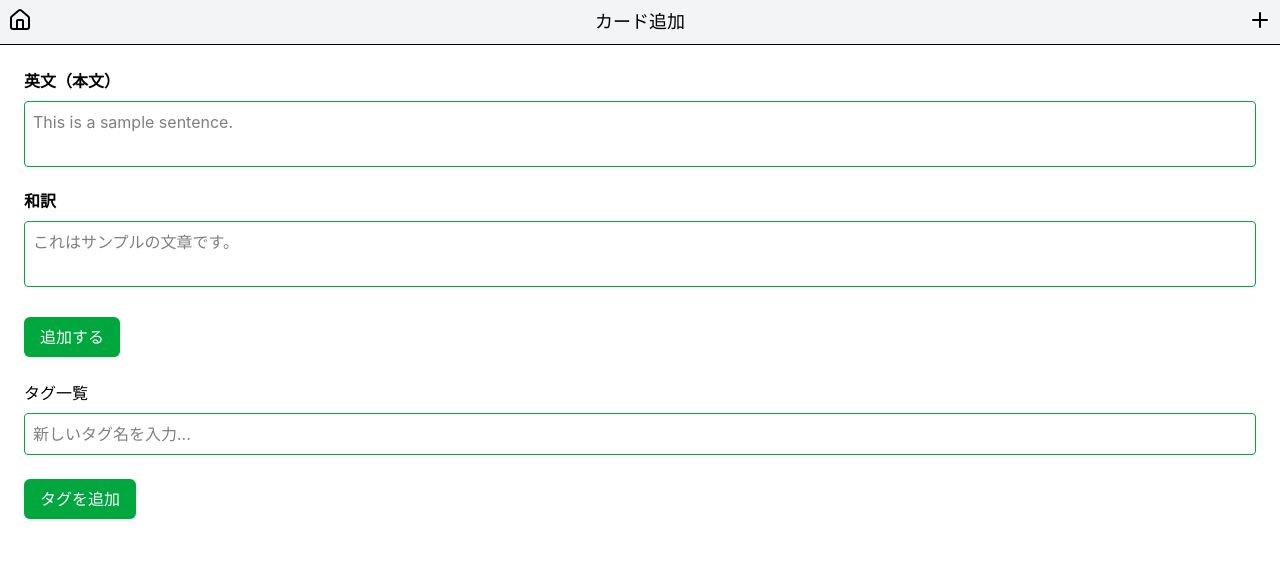
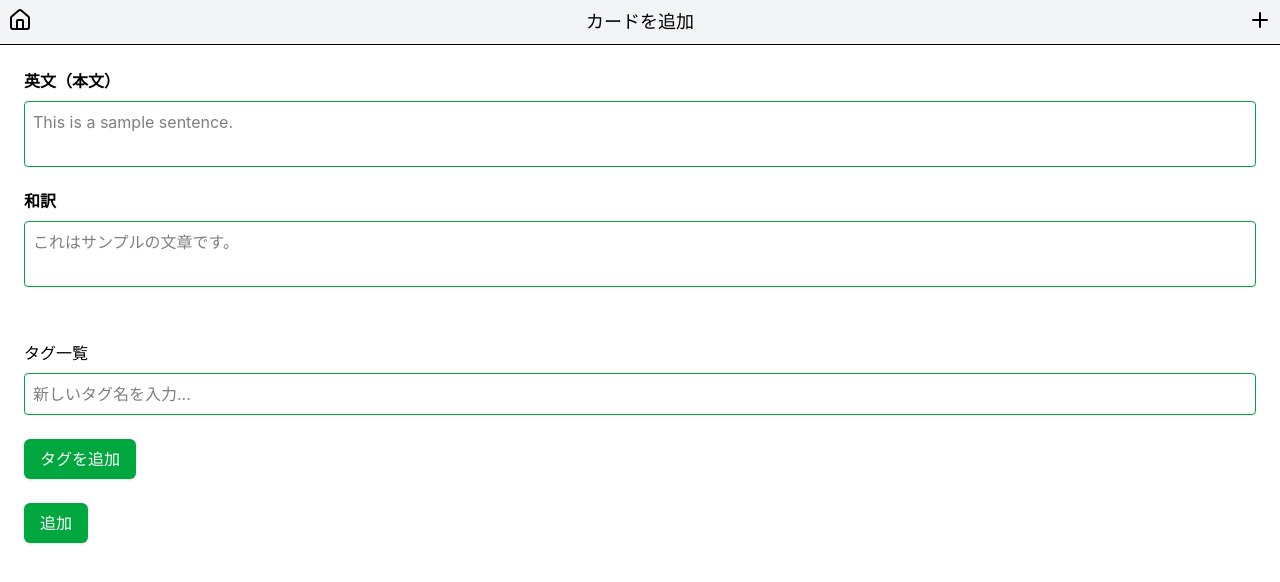
Before and after one commit to 20tksh21/english-sentence-stacker, a React (Vite) app: page /input-page in a window 1280 px wide. Shown: the top 582 px of the page. Built offline with nearby package versions, Linux system fonts and the light colour scheme; no server answers; the database is empty.

Commit message:
編集機能実装
削除ボタンを編集ボタンに変え、編集ページに削除ボタンをおいた

```diff
--- a/src/App.tsx
+++ b/src/App.tsx
@@ -8,7 +8,7 @@ export default function App() {
   const {
     sentenceCards,
     allTags,
-    handleAddCard, handleDeleteCard
+    handleAddCard, handleDeleteCard, handleUpdateCard
   } = useCardData();
 
   return(
@@ -18,8 +18,13 @@ export default function App() {
 
       <main className="">
         <Routes>
-          <Route path="/" element={<CardPage sentenceCards={sentenceCards} allTags={allTags} onDelete={handleDeleteCard} />} />
-          <Route path="/input-page" element={<InputPage allTags={allTags} onAddCard={handleAddCard} />} />
+          <Route path="/" element={<CardPage sentenceCards={sentenceCards} allTags={allTags}/>} />
+          <Route
+            path="/input-page"
+            element={<InputPage allCards={sentenceCards} allTags={allTags} onAddCard={handleAddCard} onDeleteCard={handleDeleteCard} onUpdateCard={handleUpdateCard}/>} />
+          <Route
+            path="/edit-page/:id"
+            element={<InputPage allCards={sentenceCards} allTags={allTags} onAddCard={handleAddCard} onDeleteCard={handleDeleteCard} onUpdateCard={handleUpdateCard}/>}/>
         </Routes>
       </main>
     </BrowserRouter>
--- a/src/components/Header.tsx
+++ b/src/components/Header.tsx
@@ -4,15 +4,18 @@ import { Link, useLocation } from "react-router-dom"
 export default function Header() {
     const location = useLocation();
 
-    const getPageTitle = (pathname: string) => {
-        switch (pathname) {
-            case "/":
-                return "カード一覧";
-            case "/input-page":
-                return "カード追加";
+const getPageTitle = (pathname: string) => {
+        if (pathname === "/") {
+            return "カード一覧";
+        }
+        if (pathname === "/input-page") {
+            return "カードを追加";
+        }
+        // パスが "/edit/" で始まっていれば「カードを編集」を返す
+        if (pathname.startsWith("/edit-page/")) {
+            return "カードを編集";
         }
     };
-
     const title = getPageTitle(location.pathname);
     return (
         <header className="bg-gray-100 p-2 sticky top-0 z-50 flex justify-between border-b">
--- a/src/components/sentence-card.tsx
+++ b/src/components/sentence-card.tsx
@@ -1,13 +1,13 @@
 import type { SentenceCardType } from "./sentence-card-type"
-import { Volume2, Trash } from "lucide-react"
+import { Link } from "react-router-dom"
+import { Volume2, Settings } from "lucide-react"
 import ToolTip from "./tool-tip"
 
 type SentenceCardProps = {
     card: SentenceCardType;
-    onDelete: (card: SentenceCardType) => void;
 }
 
-export default function SentenceCard ({card, onDelete}: SentenceCardProps) {
+export default function SentenceCard ({card}: SentenceCardProps) {
 
     //スピーカーボタンの処理
     const handleEnglishSpeak = (englishText: string) => {
@@ -30,7 +30,7 @@ export default function SentenceCard ({card, onDelete}: SentenceCardProps) {
         //カード外枠のdiv
         <div className="bg-gray-50 m-4 p-5 border-2 border-green-600 shadow rounded-lg">
             {/*本文エリアとタグエリアを縦に並べるdiv */}
-            <div className="flex-col gap-4">
+            <div className="flex flex-col gap-4">
 
                 {/*本文行のボタン部分と文章部分を横に並べるdiv */}
                 <div className="flex gap-4">
@@ -47,14 +47,12 @@ export default function SentenceCard ({card, onDelete}: SentenceCardProps) {
                         </button>
 
 
-                        {/*削除ボタン */}
-                        <button
-                            onClick={() => onDelete(card)}
-                            className="relative group mt-4 mb-1 hover:text-gray-400"
+                        {/*編集画面遷移ボタン */}
+                        <Link
+                            to={`/edit-page/${card.id}`}
                         >
-                            <Trash></Trash>
-                            <ToolTip text="削除"></ToolTip>
-                        </button>
+                            <Settings className="hover:text-gray-400"></Settings>
+                        </Link>
 
                     </div>
 
--- a/src/components/useCardData.tsx
+++ b/src/components/useCardData.tsx
@@ -47,11 +47,27 @@ export default function useCardData() {
         setSentenceCards(sentenceCards.filter((card) => card.id !== targetCard.id))
     }
 
+    async function handleUpdateCard(updatedCard: SentenceCardType) {
+        const { error } = await supabase
+            .from('sentence-card')
+            .update({
+                english_sentence: updatedCard.english_sentence,
+                japanese_sentence: updatedCard.japanese_sentence,
+                tags: updatedCard.tags
+            })
+            .eq('id', updatedCard.id)
+
+        if(error) {
+            console.error('更新失敗', error);
+        }
+
+        setSentenceCards(sentenceCards.map((card) => card.id === updatedCard.id ? updatedCard : card));
+    }
+
 
     return {
         sentenceCards, setSentenceCards,
         allTags,
-        handleAddCard, handleDeleteCard
-
+        handleAddCard, handleDeleteCard, handleUpdateCard
     }
 }
--- a/src/pages/card-page.tsx
+++ b/src/pages/card-page.tsx
@@ -7,10 +7,9 @@ import SentenceCard from "../components/sentence-card";
 type CardPageProps = {
     sentenceCards: SentenceCardType[];
     allTags: string[];
-    onDelete: (card: SentenceCardType) => void;
 }
 
-export default function CardPage({sentenceCards, allTags, onDelete}: CardPageProps) {
+export default function CardPage({sentenceCards, allTags}: CardPageProps) {
 
     const [searchSelectedTag, setSearchSelectedTag] = useState<string[]>([]);
 
@@ -55,7 +54,6 @@ export default function CardPage({sentenceCards, allTags, onDelete}: CardPagePro
                 <SentenceCard
                 key={card.id}
                 card={card}
-                onDelete={onDelete}
                 />
             ))}
             </div>
--- a/src/pages/input-page.tsx
+++ b/src/pages/input-page.tsx
@@ -1,19 +1,28 @@
 import { useState } from "react";
-import { useNavigate } from "react-router-dom";
+import { useNavigate, useParams } from "react-router-dom";
 import type { SentenceCardType } from "../components/sentence-card-type";
 import TagBadges from "../components/tag-badges";
 
 //app.tsxから受け取るデータの型
 type InputPageProps = {
+    allCards: SentenceCardType[];
     onAddCard: (card: SentenceCardType) => void;
+    onDeleteCard: (card: SentenceCardType) => void;
+    onUpdateCard: (card: SentenceCardType) => void;
     allTags: string[];
 };
 
-export default function InputPage({ onAddCard, allTags }: InputPageProps) {
-    const [englishInput, setEnglishInput] = useState<string>("");
-    const [japaneseInput, setJapaneseInput] = useState<string>("");
+export default function InputPage({allCards, onAddCard, onDeleteCard, onUpdateCard, allTags }: InputPageProps) {
 
-    const [selectedTags, setSelectedTags] = useState<string[]>([]);
+    //URLにidがあったら編集モード
+    const { id } = useParams();
+    const isEdit = id !== undefined;
+    const targetCard = allCards.find((card) => card.id === id)
+
+    const [englishInput, setEnglishInput] = useState<string>(targetCard ? targetCard.english_sentence : "");
+    const [japaneseInput, setJapaneseInput] = useState<string>(targetCard ? targetCard.japanese_sentence : "");
+
+    const [selectedTags, setSelectedTags] = useState<string[]>(targetCard ? targetCard.tags : []);
     const [tagInput, setTagInput] = useState<string>("");
 
     const navigate = useNavigate();
@@ -21,23 +30,34 @@ export default function InputPage({ onAddCard, allTags }: InputPageProps) {
     //表示用の既存タグ＋追加したタグ
     const displayTags: string[] = Array.from(new Set([...allTags, ...selectedTags]));
 
-    const handleAddCard = () => {
+    const handleSave = () => {
         if (!englishInput.trim() && !japaneseInput.trim()) return;
 
-        //DBへの追加とステートの編集のみ
+        if (isEdit && targetCard) {
+            // 編集モードのとき→更新用関数を呼ぶ
+            onUpdateCard({
+                id: targetCard.id, // 既存のIDをそのまま引き継ぐ
+                english_sentence: englishInput,
+                japanese_sentence: japaneseInput,
+                tags: selectedTags
+            });
+        } else {
+            // 新規作成のとき→追加用関数を呼ぶ
             onAddCard({
                 id: crypto.randomUUID(),
                 english_sentence: englishInput,
                 japanese_sentence: japaneseInput,
                 tags: selectedTags
             });
-
-        setEnglishInput("");
-        setJapaneseInput("");
-        setSelectedTags([]);
+        }
 
         navigate('/');
-    };
+    }
+
+    const handleDeleteCard = (card: SentenceCardType) => {
+        onDeleteCard(card);
+        navigate('/');
+    }
 
     const handleInputTagSelect = (tag: string) => {
         if (selectedTags.includes(tag)) {
@@ -74,14 +94,6 @@ export default function InputPage({ onAddCard, allTags }: InputPageProps) {
                     className="bg-white w-full mt-2 mb-6 p-2 border border-green-600 rounded-sm resize-none"
                 ></textarea>
 
-                <button
-                    onClick={handleAddCard}
-                    className="text-white bg-green-600 px-4 py-2 rounded-md shadow hover:bg-green-800"
-                >
-                    追加する
-                </button>
-                <br/>
-
 
                 {/*既存のタグ一覧 */}
                 <p className="mt-6">タグ一覧</p>
@@ -97,16 +109,40 @@ export default function InputPage({ onAddCard, allTags }: InputPageProps) {
                     onChange={(e) => setTagInput(e.target.value)}
                     value={tagInput}
                     placeholder="新しいタグ名を入力..."
-                    className="bg-white w-full mt-2 mb-6 p-2 border border-green-600 rounded-sm"
+                    className="bg-white w-full mt-2  p-2 border border-green-600 rounded-sm"
                 />
 
                 {/*タグ追加ボタン */}
                 <button
                     onClick={handleAddTag}
-                    className="text-white bg-green-600 px-4 py-2 rounded-md shadow hover:bg-green-800"
+                    className="text-white bg-green-600 px-4 py-2 my-6 rounded-md shadow hover:bg-green-800"
                 >
                     タグを追加
                 </button>
+
+                <br/>
+
+                <div className="flex w-full justify-between">
+                    {/*カード追加ボタン */}
+                    <button
+                        onClick={handleSave}
+                        className="text-white bg-green-600 px-4 py-2 rounded-md shadow hover:bg-green-800"
+                    >
+                        {isEdit ? "保存" : "追加"}
+                    </button>
+
+                    {/*削除ボタン */}
+                    {isEdit && (
+                        <button
+                            onClick={() => handleDeleteCard(targetCard!)}
+                            className="text-white bg-red-500 px-4 py-2 rounded-md shadow hover:bg-red-800"
+                        >
+                            削除
+                        </button>
+
+                    )}
+                </div>
+
             </div>
 
         </div>
```
Lines whose indentation alone changed are shown as unchanged.
